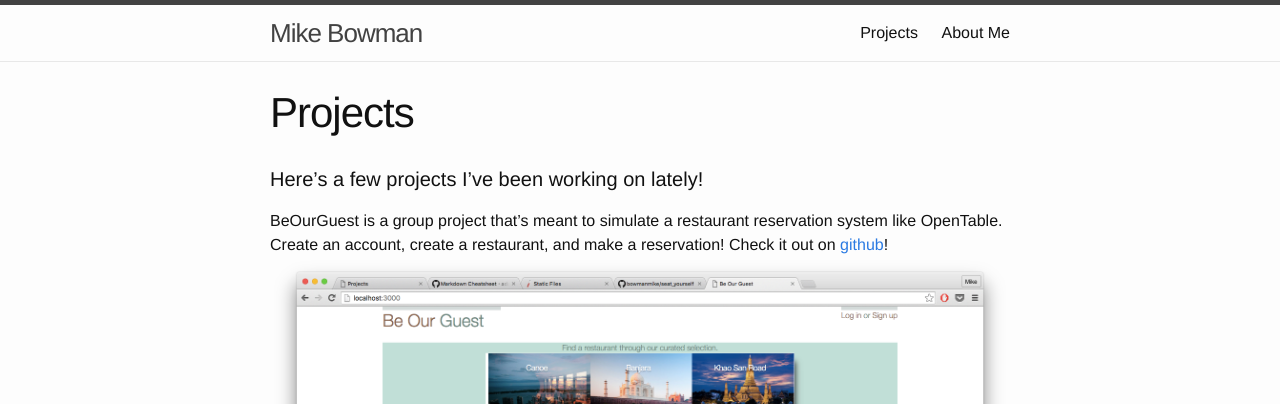
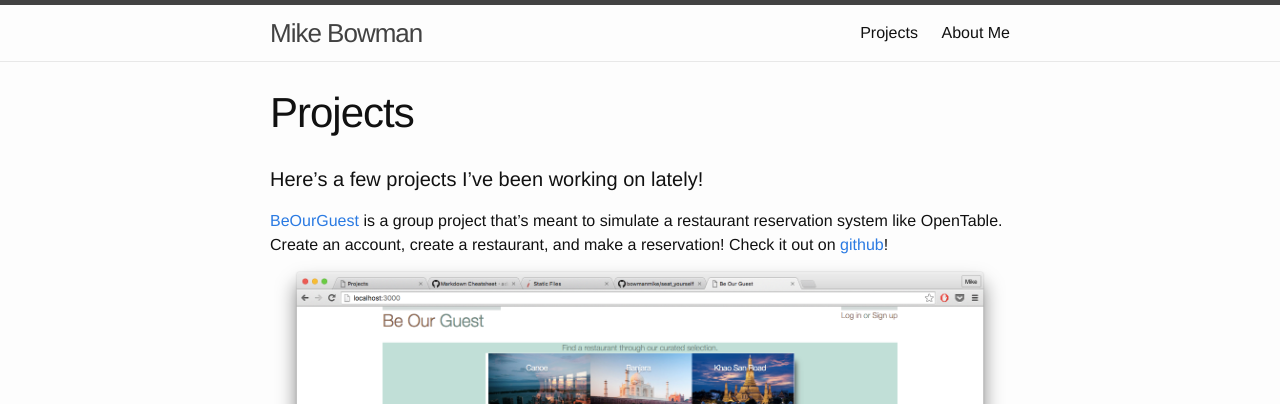
Before and after one commit to bowmanmike/bowmanmike.github.io, a Jekyll site: the page built from 01projects.md, in a window 1280 px wide. Shown: the top 404 px of the page. Built offline with Jekyll 4.4.1, drawn with Linux system fonts in a browser that asks for light colours; part of the change alters nothing that is shown.

```diff
--- a/01projects.md
+++ b/01projects.md
@@ -6,7 +6,7 @@ permalink: /projects/
 
 #### Here's a few projects I've been working on lately!
 
-BeOurGuest is a group project that's meant to simulate a restaurant reservation system like OpenTable. Create an account, create a restaurant, and make a reservation!
+[BeOurGuest](http://evening-reaches-50428.herokuapp.com) is a group project that's meant to simulate a restaurant reservation system like OpenTable. Create an account, create a restaurant, and make a reservation!
 Check it out on [github](http://github.com/bowmanmike/seatyourself)!
 ![BeOurGuest](/assets/beourguest_screenshot.png)
 
```
